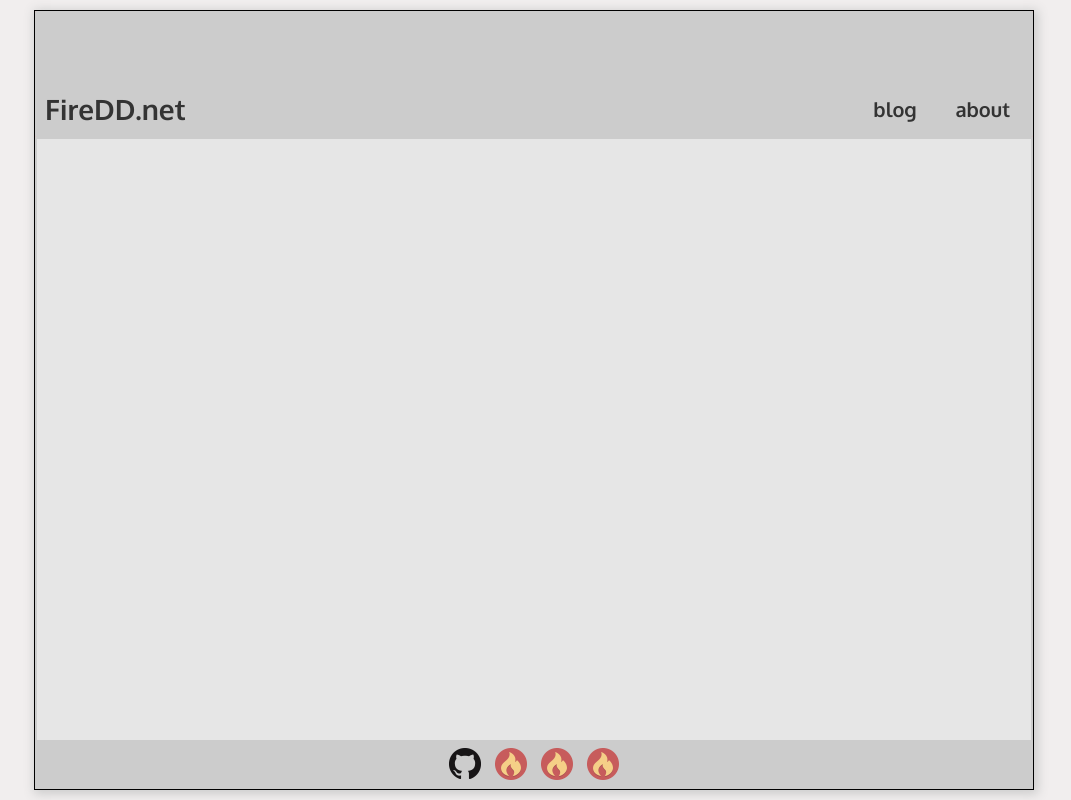
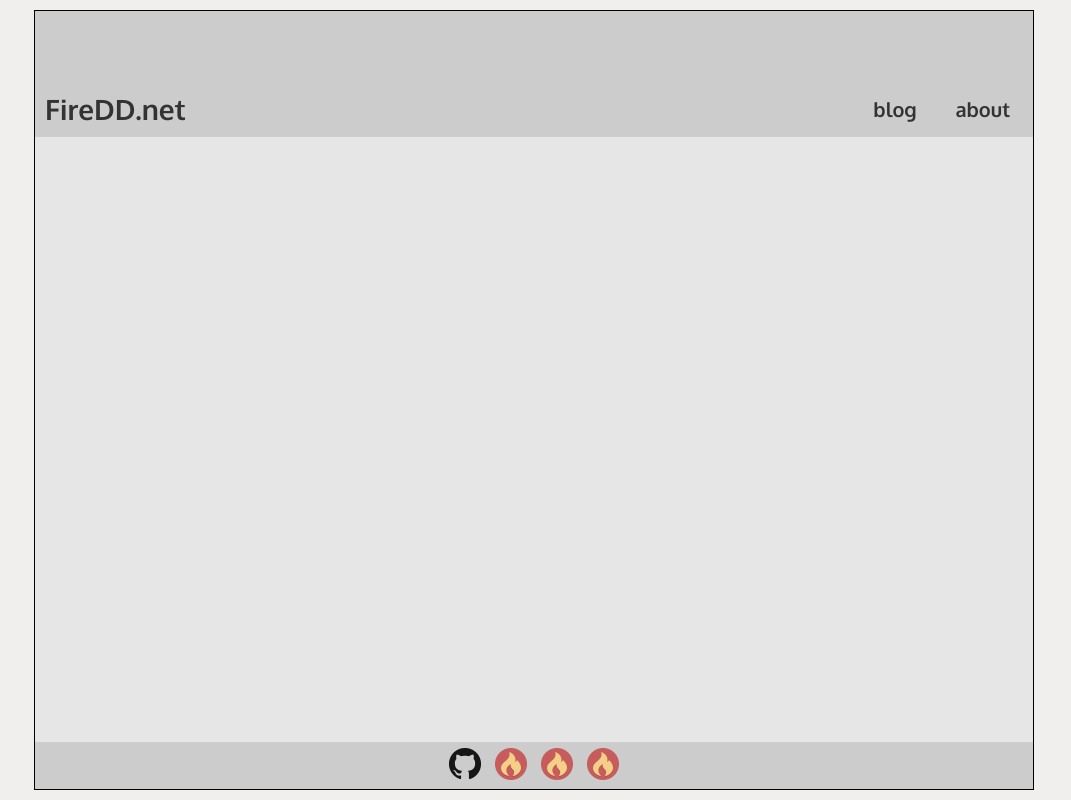
Before and after one commit to EsmeraldaQuintana/webpageLanding, a website built with webpack: page public/index.template.html in a window 1280 px wide. Shown: the whole page, without its empty margins (106-1177 px from the left). Built offline with nearby package versions, Linux system fonts and the light colour scheme; what page would draw is missing.

Commit message:
add border

```diff
--- a/src/main.css
+++ b/src/main.css
@@ -43,8 +43,4 @@ p {
     display: flex;
     margin: 10px auto;
     width: 1000px;
-    border: 1px solid hsl(0, 0%, 0%);
-
-    /* offset-x | offset-y | blur-radius | spread-radius | color */
-    box-shadow: 2px 2px 10px 2px hsl(0, 0%, 80%);
 }
--- a/src/shell/shell.css
+++ b/src/shell/shell.css
@@ -16,11 +16,13 @@ colors are cc6611 and dd8833
     flex-direction: column;
     flex-grow: 1;
     background-color: hsl(0, 30%, 80%);
-
-    /* border: 3px solid red; */
+    border-top: 1px solid hsl(0, 0%, 0%);
+    /* border: 1px solid red; */
 }
 
 .Shell__header {
+    border-left: 1px solid hsl(0, 0%, 0%);
+    border-right: 1px solid hsl(0, 0%, 0%);
     display: flex;
     align-items: center;
     width: 100%;
@@ -29,7 +31,6 @@ colors are cc6611 and dd8833
     /* border: solid 2px purple; */
 
     /* border-bottom: 5px solid #d83; */
-    border-radius: 2px;
     flex-shrink: 0;
     background-color: hsl(0, 0%, 80%);
 }
@@ -54,8 +55,8 @@ colors are cc6611 and dd8833
     padding: 0 5px 0 0;
     margin: 0;
 
+
     /* padding: 15px 10px 7px 0; */
-
     /* border: solid 1px green; */
     flex-grow: 1;
     text-align: right;
@@ -91,14 +92,18 @@ colors are cc6611 and dd8833
 }
 
 .Shell__contents {
+    border-left: 1px solid hsl(0, 0%, 0%);
+    border-right: 1px solid hsl(0, 0%, 0%);
     margin: 0;
     flex-grow: 1;
-    border: solid 2px #ccc;
     width: 100%;
     background-color: hsl(0, 0%, 90%);
 }
 
 .Shell__footer {
+    border-left: 1px solid hsl(0, 0%, 0%);
+    border-right: 1px solid hsl(0, 0%, 0%);
+    border-bottom: 1px solid hsl(0, 0%, 0%);
     display: block;
     font-weight: bold;
 
```
